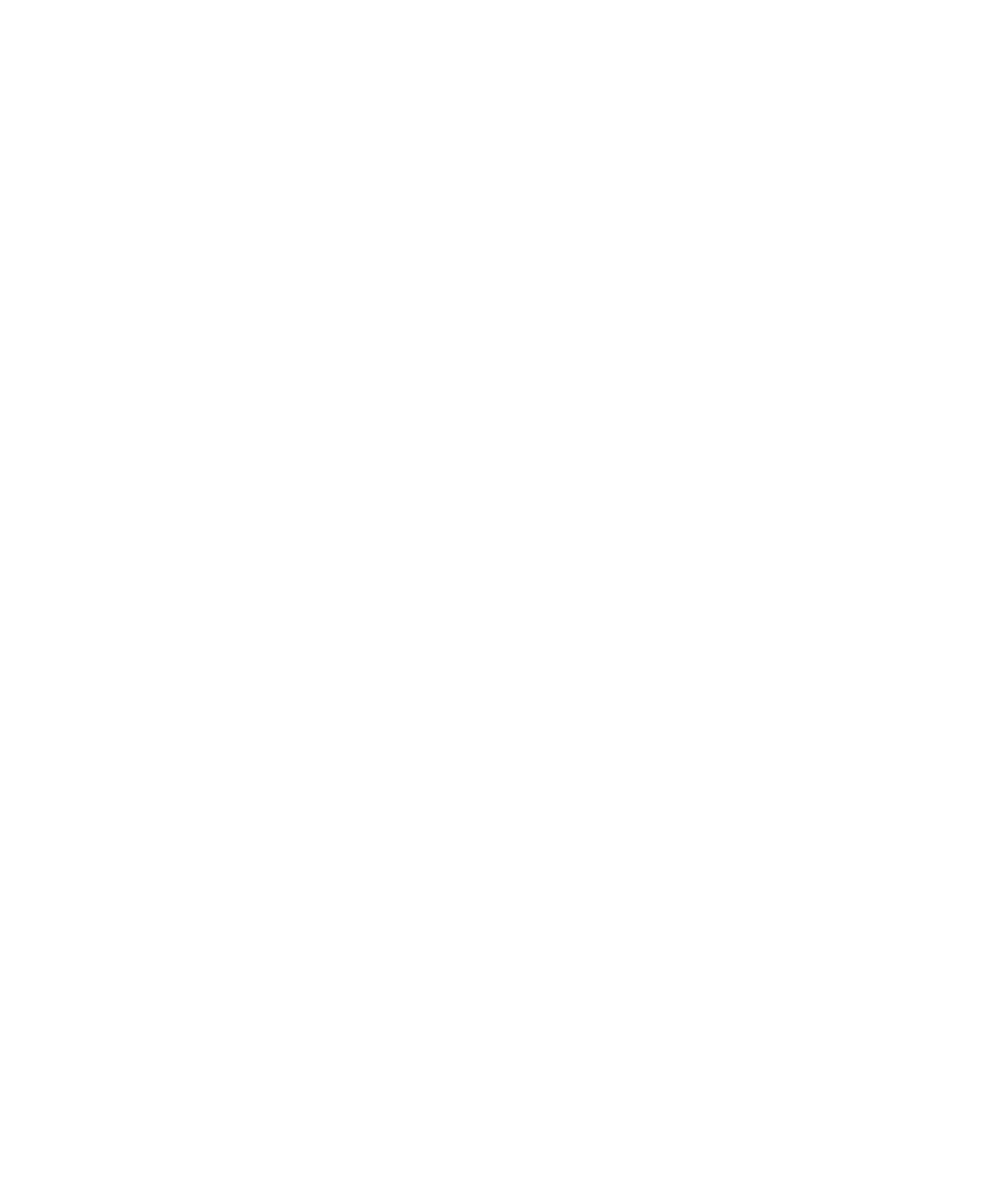
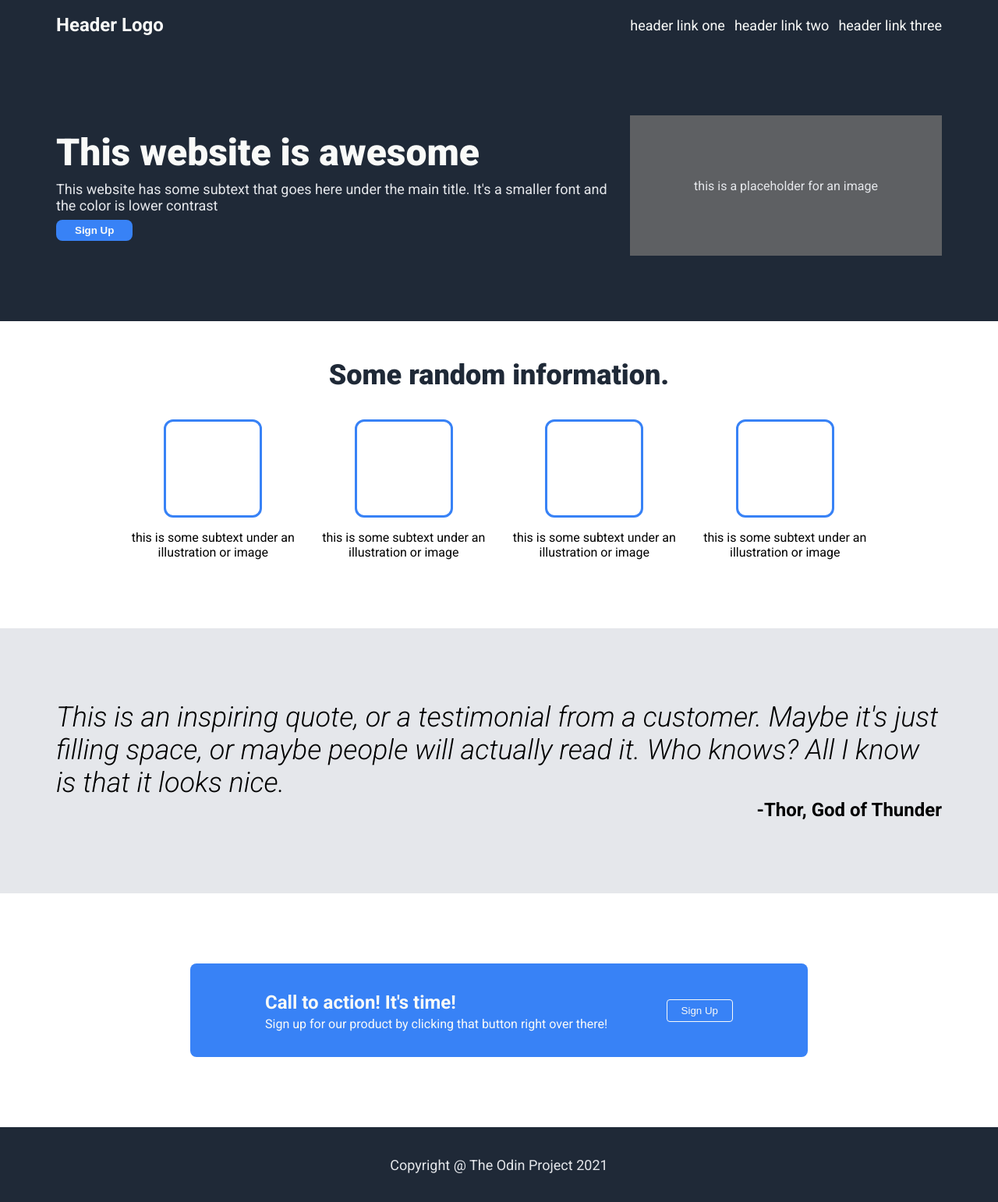
Before and after one commit to originalgenome/odin-landing-page, a plain HTML site: page index.html in a window 1280 px wide. Shown: the whole page at 78% size. Before the commit the page ends 800 px from the top, so only its background shows below. Drawn offline with Linux system fonts and the light colour scheme.

Commit message:
Write HTML template and add CSS styling

```diff
--- a/index.html
+++ b/index.html
@@ -9,8 +9,86 @@
     <link rel="stylesheet" href="styles/header.css">
     <link rel="stylesheet" href="styles/main.css">
     <link rel="stylesheet" href="styles/footer.css">
+    <link rel="preconnect" href="https://fonts.googleapis.com">
+    <link rel="preconnect" href="https://fonts.gstatic.com" crossorigin>
+    <link href="https://fonts.googleapis.com/css2?family=Roboto:ital,wght@0,400;0,500;0,700;0,900;1,300&display=swap" rel="stylesheet">
 </head>
 <body>
+    <header class="header-container">
+        <div class="logo-container">
+            Header Logo
+        </div>
+        <div class="header-link-container">
+            <div class="header-link">
+                <p>header link one</p>
+            </div>
+            <div class="header-link">
+                <p>header link two</p>
+            </div>
+            <div class="header-link">
+                <p>header link three</p>
+            </div>
+        </div>
+    </header>
+    <div class="page-content">
+        <div class="div-one">
+            <div class="hero-text-container">
+                <div class="hero-text">
+                    This website is awesome
+                </div>
+                <div class="hero-text-secondary">
+                    This website has some subtext that goes here under the main title. It's a smaller font and the color is lower contrast
+                </div>
+                <button class="sign-up-button">Sign Up</button>
+            </div>
+            <div class="hero-text-image">
+                <p>this is a placeholder for an image</p>
+            </div>
+        </div>
+        <div class="div-two">
+            <p class="random-information">Some random information.</p>
+            <div class="random-information-subtext-container">
+                <div class="random-information-subtext">
+                    <div class="subtext-illustration"></div>
+                        <p class="subtext-illustration-desc">this is some subtext under an illustration or image</p>
+                </div>
+                <div class="random-information-subtext">
+                    <div class="subtext-illustration"></div>
+                    <p class="subtext-illustration-desc">this is some subtext under an illustration or image</p>
+                </div>
+                <div class="random-information-subtext">
+                    <div class="subtext-illustration"></div>
+                    <p class="subtext-illustration-desc">this is some subtext under an illustration or image</p>
+                </div>
+                <div class="random-information-subtext">
+                    <div class="subtext-illustration"></div>
+                    <p class="subtext-illustration-desc">this is some subtext under an illustration or image</p>
+                </div>
+            </div>
+        </div>
+        <div class="div-three">
+            <div class="testimonial">
+                This is an inspiring quote, or a testimonial from a customer. Maybe it's just filling space, or maybe people will actually read it. Who knows? All I know is that it looks nice.
+            </div>
+            <div class="testimonial-author">
+                -Thor, God of Thunder
+            </div>
+        </div>
+        <div class="div-four">
+            <div class="call-to-action-container">
+                <div>
+                    <p class="call-to-action-text">Call to action! It's time!</p>
+                    <p class="call-to-action-text-secondary">Sign up for our product by clicking that button right over there!</p>
+                </div>
+                <div>
+                    <button class="sign-up-button-two">Sign Up</button>
+                </div>
 
+            </div>
+        </div>
+    </div>
+    <footer class="footer-container">
+        <p>Copyright @ The Odin Project 2021</p>
+    </footer>
 </body>
 </html>
--- a/styles/footer.css
+++ b/styles/footer.css
@@ -0,0 +1,10 @@
+.footer-container {
+    display: flex;
+    justify-content: center;
+    align-items: center;
+    height: 72px;
+    background-color: #1f2937;
+    color: #e5e7eb;
+    font-size: 18px;
+    padding: 12px;
+}
--- a/styles/general.css
+++ b/styles/general.css
@@ -0,0 +1,5 @@
+body {
+    font-family: Roboto, Arial, Times New Roman;
+    margin: 0;
+    padding-top: 64px;
+}
--- a/styles/header.css
+++ b/styles/header.css
@@ -0,0 +1,44 @@
+.header-container {
+    background-color: #1F2937;
+    display: flex;
+    justify-content: space-between;
+    align-items: center;
+    padding: 0px 72px;
+    height: 64px;
+    position: fixed;
+    top: 0;
+    left: 0;
+    right: 0;
+}
+
+.logo-container {
+    font-size: 24px;
+    font-weight: bold;
+    color: #F9FAF8;
+    cursor: pointer;
+    transition: opacity 0.15s;
+}
+    .logo-container:hover {
+        opacity: 0.7;
+    }
+    .logo-container:active {
+        opacity: 0.5;
+    }
+
+.header-link-container {
+    display: flex;
+    gap: 12px;
+    text-decoration: none;
+    font-size: 18px;
+    color: #F9FAF8;
+}
+    .header-link {
+        cursor: pointer;
+        transition: opacity 0.15s;
+    }
+        .header-link:hover {
+            opacity: 0.7;
+        }
+        .header-link:active {
+            opacity: 0.5;
+        }
--- a/styles/main.css
+++ b/styles/main.css
@@ -0,0 +1,186 @@
+
+.div-one {
+    background-color: #1F2937;
+    height: 300px;
+    display: flex;
+    justify-content: center;
+    align-items: center;
+    padding: 24px 72px;
+    gap: 24px
+}
+
+    .hero-text-container {
+        flex: 1;
+        display: flex;
+        flex-direction: column;
+        justify-content: center;
+        gap: 8px
+    }
+        .hero-text {
+            font-size: 48px;
+            font-weight: 900;
+            color: #F9FAF8;
+        }
+        .hero-text-secondary {
+            font-size: 18px;
+            color: #e5e7eb;
+        }
+
+    .hero-text-image {
+        flex: 1;
+        display: flex;
+        align-items: center;
+        justify-content: center;
+        background-color: #5e6063;
+        color: #e5e7eb;
+        height: 180px;
+        max-width: 400px;
+    }
+
+    .sign-up-button {
+        border-radius: 8px;
+        border: none;
+        background-color: #3882F6;
+        align-self: flex-start;
+        padding: 6px 24px;
+        font-weight: bold;
+        color: #F9FAF8;
+        cursor: pointer;
+        transition: opacity 0.15s;
+    }
+        .sign-up-button:hover {
+            opacity: 0.8;
+        }
+        .sign-up-button:active {
+            opacity: 0.6;
+        }
+
+.div-two {
+    display: flex;
+    flex-direction: column;
+    justify-content: center;
+    align-items: center;
+    padding: 12px 0 72px 0;
+}
+    .random-information {
+        font-size: 36px;
+        font-weight: 900;
+        color: #1f2937;
+    }
+    .random-information-subtext-container {
+        display: flex;
+        padding: 0 160px;
+        justify-content: center;
+        gap: 18px;
+    }
+        .random-information-subtext {
+            display: flex;
+            flex-direction: column;
+            align-items: center;
+            justify-content: center;
+            text-align: center;
+            flex-basis: 150px;
+            flex: 1;
+        }
+            .subtext-illustration {
+                height: 120px;
+                width: 120px;
+                border: 3px solid #3882F6;
+                border-radius: 12px;
+                cursor: pointer;
+                transition: background-color 0.15s;
+            }
+                .subtext-illustration:hover {
+                    background-color: #e5e7eb;
+                }
+                .subtext-illustration:active {
+                    background-color: #bbbbbb;
+                }
+
+.div-three {
+    background-color: #e5e7eb;
+    height: 340px;
+    display: flex;
+    flex-direction: column;
+    align-items: center;
+    justify-content: center;
+    padding: 0 72px;
+}
+    .testimonial {
+        font-size: 36px;
+        font-style: italic;
+        font-weight: lighter;
+    }
+    .testimonial-author {
+        align-self: flex-end;
+        font-size: 24px;
+        font-weight: bold;
+    }
+
+.div-four {
+    height: 300px;
+    display: flex;
+    justify-content: center;
+    align-items: center;
+}
+    .call-to-action-container {
+        background-color: #3882F6;
+        width: 600px;
+        border-radius: 8px;
+        color: #F9FAF8;
+        display: flex;
+        justify-content: space-between;
+        padding: 24px 96px;
+        align-items: center;
+        line-height: 4px;
+    }
+        .call-to-action-text {
+            font-size: 24px;
+            font-weight: bold;
+        }
+        .sign-up-button-two {
+            color: #F9FAF8;
+            border: 1px solid #F9FAF8;
+            background-color: #3882F6;
+            padding: 6px 18px;
+            border-radius: 4px;
+            cursor: pointer;
+            transition: background-color 0.15s;
+        }
+            .sign-up-button-two:hover {
+                background-color: #619eff;
+            }
+            .sign-up-button-two:active {
+                background-color: #70a7ff;
+            }
+
+
+@media (min-width:1300px) {
+    .div-one {
+        padding: 24px 200px;
+    }
+    .div-two {
+        padding: 24px 200px;
+    }
+    .div-three {
+        padding: 24px 200px;
+    }
+    .div-four {
+        padding: 24px 200px;
+    }
+}
+
+@media (min-width: 1800px) {
+    .div-one {
+        padding: 24px 320px;
+    }
+    .div-two {
+        padding: 24px 320px;
+    }
+    .div-three {
+        padding: 24px 320px;
+    }
+    .div-four {
+        padding: 24px 320px;
+    }
+}
```
